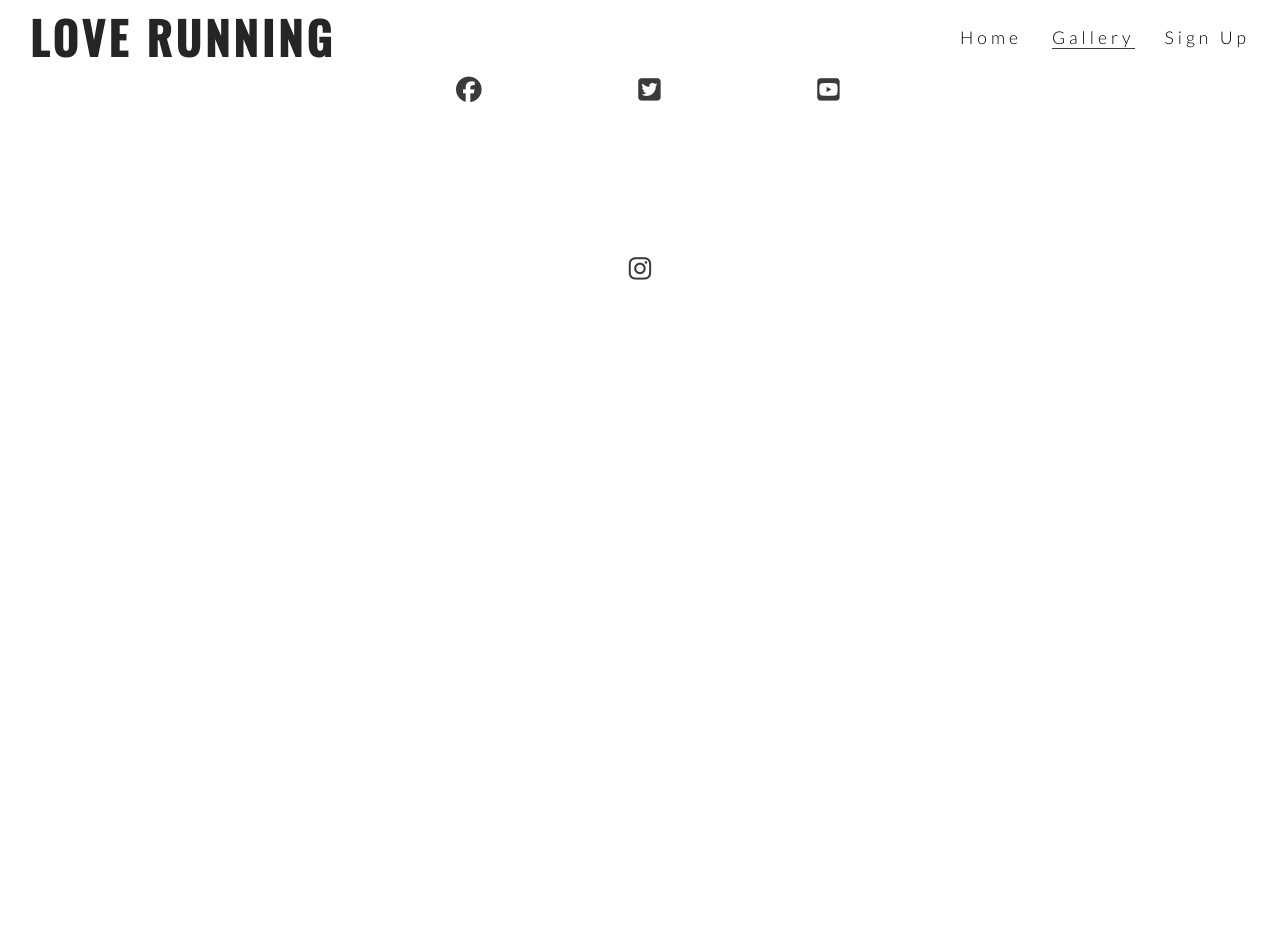
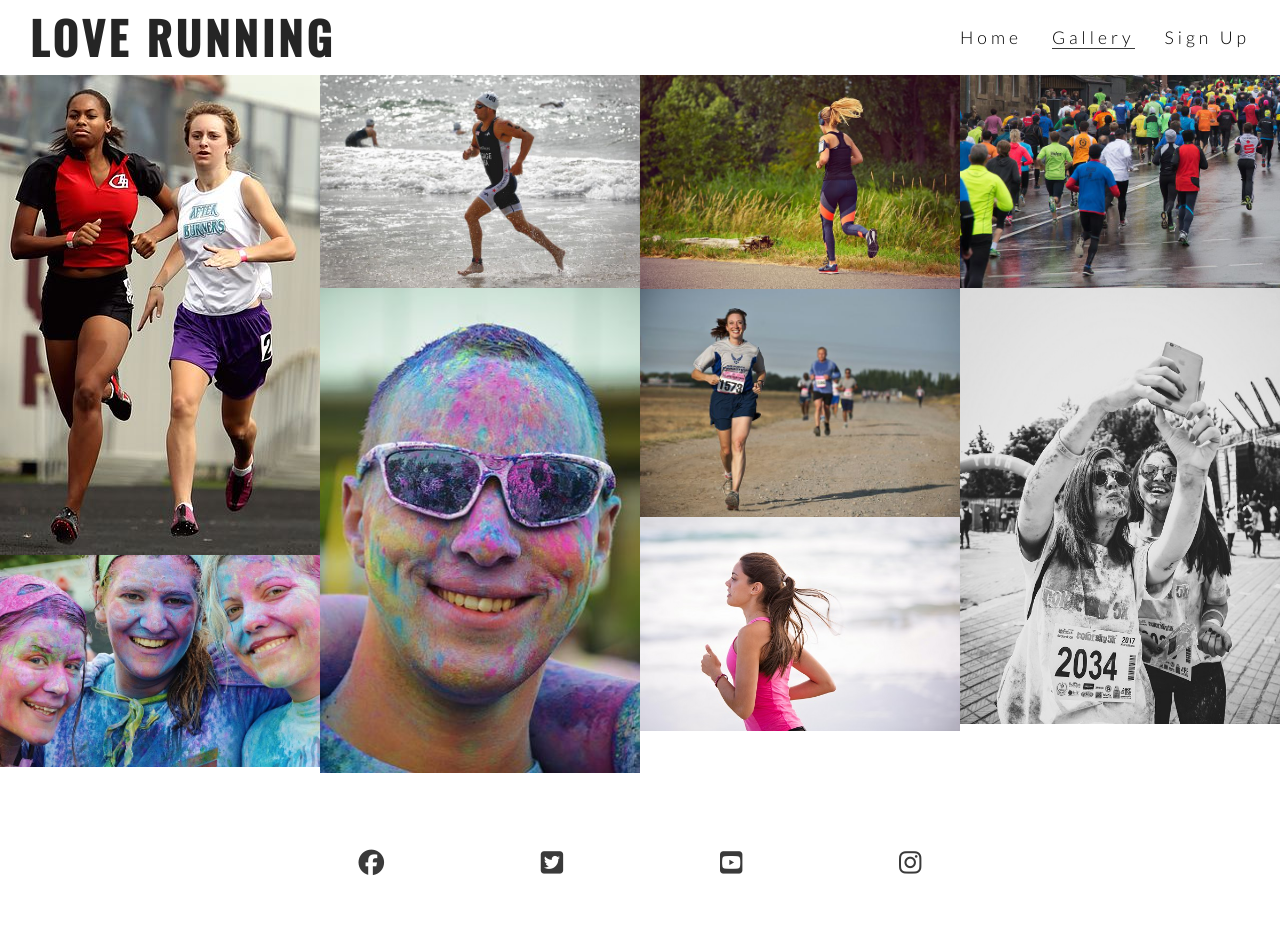
Before and after one commit to alanjameschapman/love-running, a plain HTML site: page gallery.html in a window 1280 px wide. Before the commit the page ends 800 px from the top, so only its background shows below. Drawn offline with nearby package versions, Linux system fonts and the light colour scheme.

Commit message:
add gallery images and masonry styling

```diff
--- a/assets/css/style.css
+++ b/assets/css/style.css
@@ -222,10 +222,10 @@ footer {
 }
 
 .social-networks {
-text-align: center;
+    text-align: center;
 }
 
-.social-networks > li {
+.social-networks>li {
     display: inline;
 }
 
@@ -235,3 +235,15 @@ text-align: center;
     padding: 5%;
     color: #3a3a3a;
 }
+
+#photos {
+    clear: both;
+    line-height: 0;
+    column-count: 4;
+    column-gap: 0;
+
+}
+
+#photos > img {
+    width: 100%;
+}
--- a/gallery.html
+++ b/gallery.html
@@ -32,6 +32,19 @@
         </nav>
 
     </header>
+
+    <section id="photos">
+        <img src="assets/images/athletes.jpg" alt="Two athlets running together">
+        <img src="assets/images/girls.jpg" alt="Three girls at charity paint running festival">
+        <img src="assets/images/runner3.jpg" alt="Solo male runner jogging on a beach">
+        <img src="assets/images/man.jpg" alt="Man at charity paint running festival">
+        <img src="assets/images/runner1.jpg" alt="Solo female runner">
+        <img src="assets/images/runner2.jpg" alt="Runners competing">
+        <img src="assets/images/runner4.jpg" alt="Solo female runner">
+        <img src="assets/images/running_gang.jpg" alt="Large group of runners">
+        <img src="assets/images/mud-run.jpg" alt="Two women runners">
+    </section>
+
     <footer>
         <ul class="social-networks">
             <li>
```
Also changed, not shown: assets/images/athletes.jpg (added), assets/images/girls.jpg (added), assets/images/man.jpg (added), assets/images/mud-run.jpg (added), assets/images/runner1.jpg (added), assets/images/runner2.jpg (added), assets/images/runner3.jpg (added), assets/images/runner4.jpg (added), assets/images/running_gang.jpg (added).
